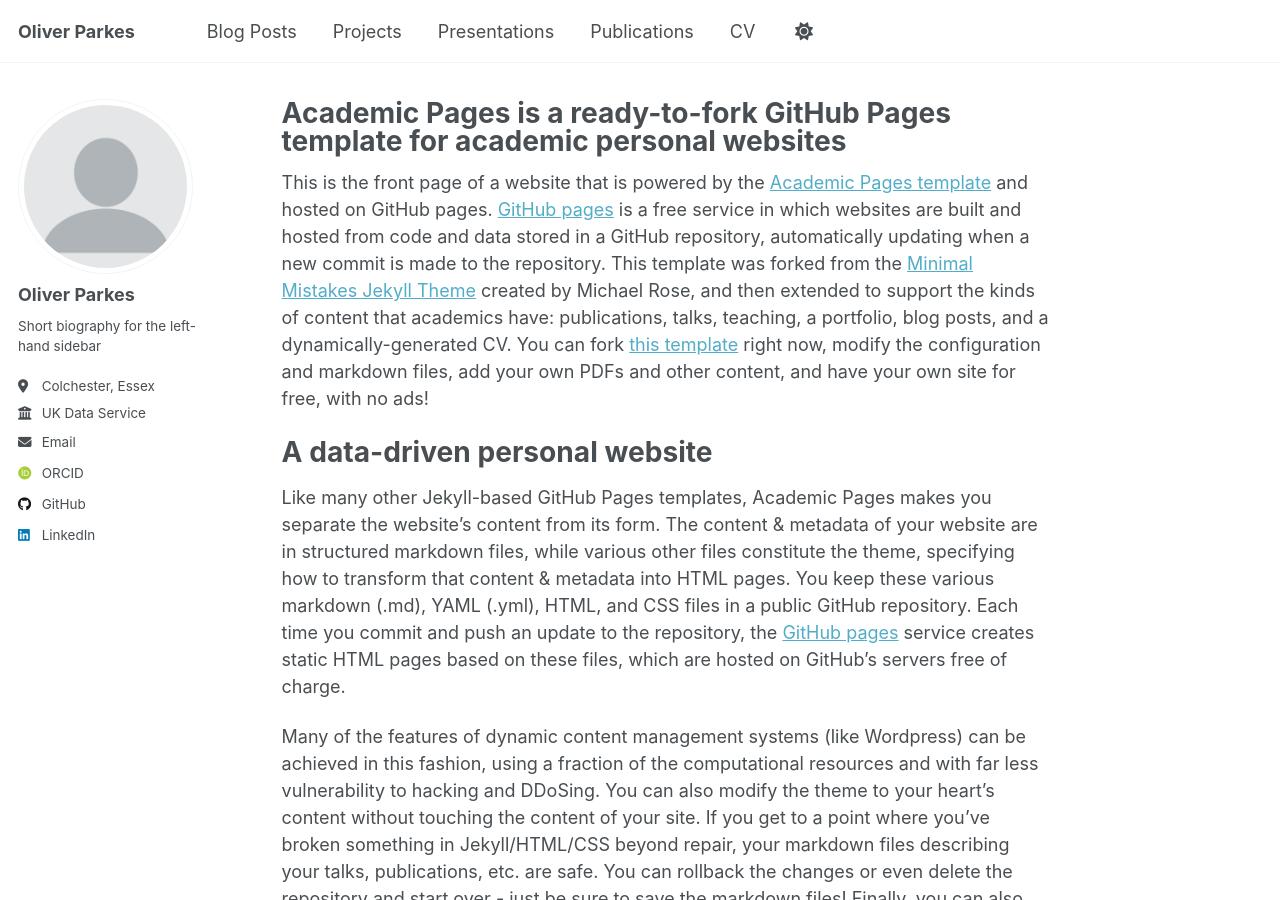
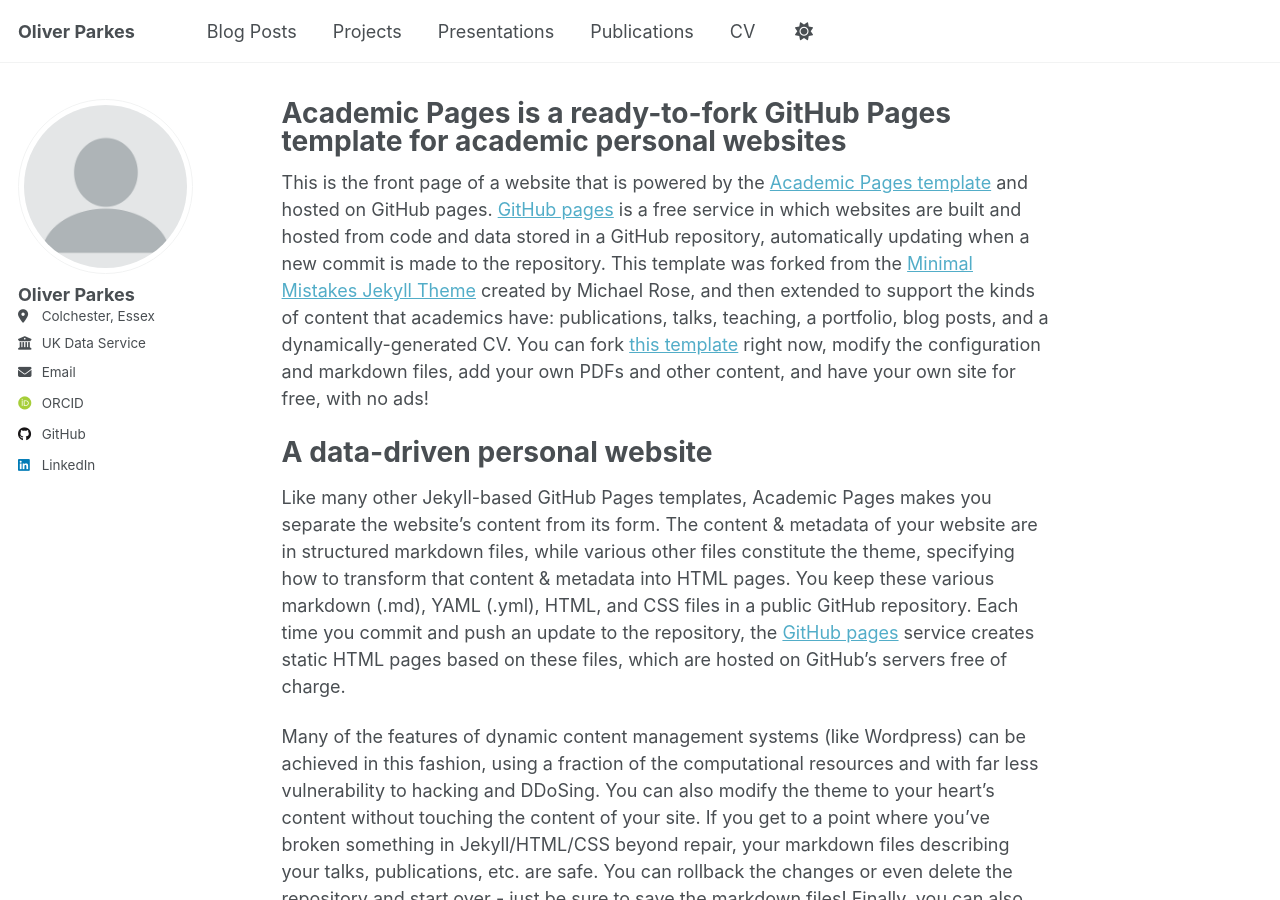
Before and after one commit to OLParkes/OLParkes.github.io, a Jekyll site: the page built from _pages/about.md, in a window 1280 px wide and 900 px high. Built offline with Jekyll 4.4.1, drawn with Linux system fonts in a browser that asks for light colours; some web fonts are replaced.

Commit message:
Update _config.yml
Changed Profile picture

```diff
--- a/_config.yml
+++ b/_config.yml
@@ -22,10 +22,10 @@ repository               : "academicpages/academicpages.github.io"
 #               Additional customization can be done by editing /_includes/author-profile.html
 author:
   # Biographic information
-  avatar           : "profile.png"
+  avatar           : "Profile.png"
   name             : "Oliver Parkes"
   pronouns         : # example: "she/her"
-  bio              : "Short biography for the left-hand sidebar"
+  bio              : #"Short biography for the left-hand sidebar"
   location         : "Colchester, Essex"
   employer         : "UK Data Service"
   uri              : # URL
```
